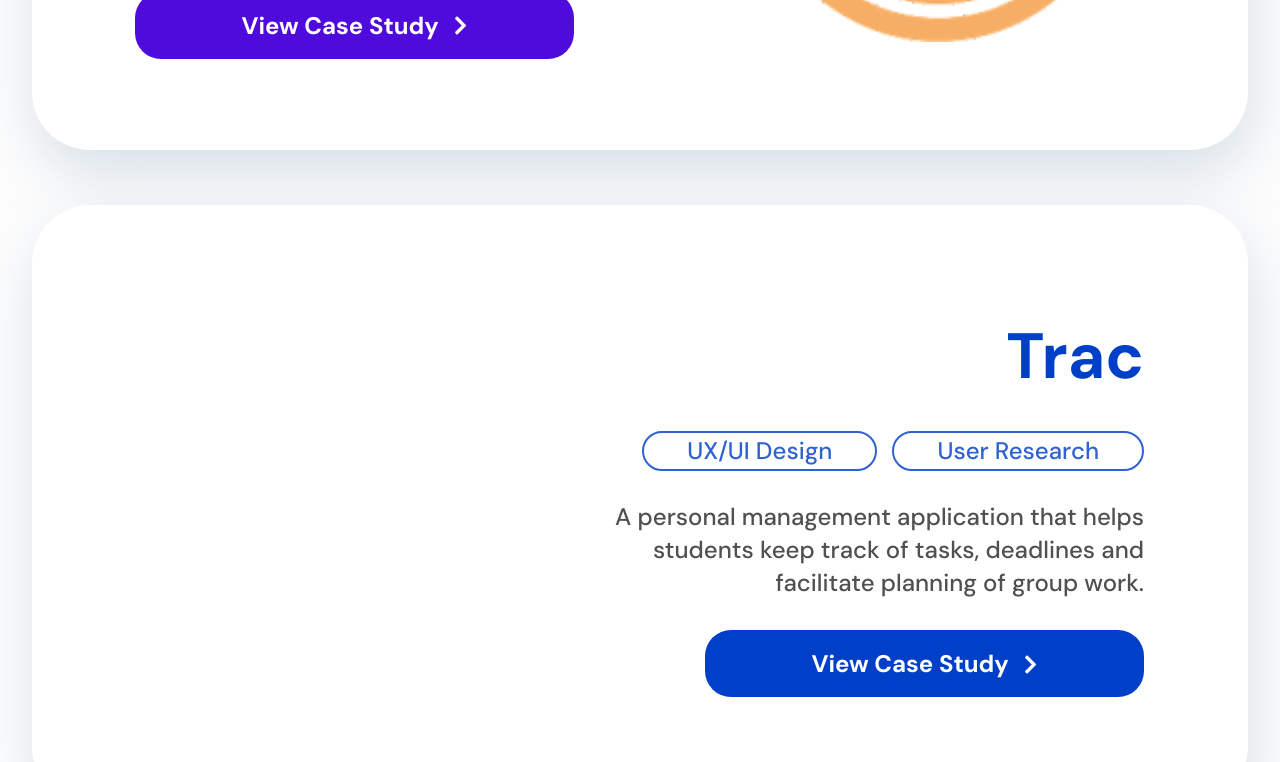
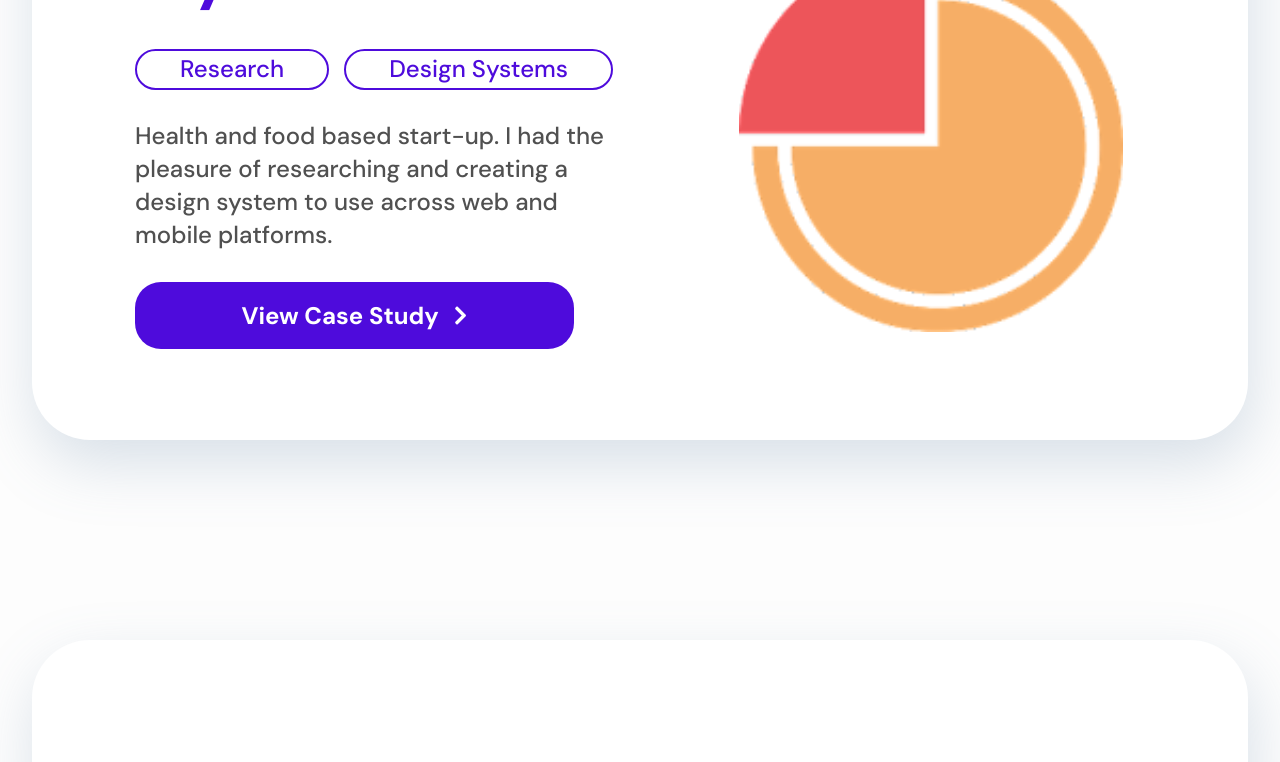
Before and after one commit to dermansultan/Portfolio2020, a React (Create React App) app: page / in a window 1280 px wide. Shown: the part 2000-2762 px from the top of the page. Built offline with nearby package versions, Linux system fonts and the light colour scheme; some icons are missing.

Commit message:
Add hover effects to case images

```diff
--- a/src/Components/Home.jsx
+++ b/src/Components/Home.jsx
@@ -350,6 +350,7 @@ const Home = () => {
             mainBackCol={"#FFFFFF"}
             projLink={"/Trac"}
             vector={<Trac />}
+            hover="rotate"
           />
           <CaseCard
             title={"Ruma"}
@@ -366,6 +367,7 @@ const Home = () => {
             mainBackCol={"#FFFFFF"}
             projLink={"/Ruma"}
             vector={<Ruma />}
+            hover="scale"
           />
           {/* <CaseCard
             title={"Coming Soon"}
--- a/src/Components/Main/CaseCard.jsx
+++ b/src/Components/Main/CaseCard.jsx
@@ -1,4 +1,4 @@
-import react from "react";
+import react, { useState } from "react";
 import styled, { keyframes } from "styled-components";
 import { Link } from "react-router-dom";
 import { FontAwesomeIcon } from "@fortawesome/react-fontawesome";
@@ -16,6 +16,10 @@ const hover = keyframes`
 
   }
 `;
+const hoverEffects = {
+  rotate: "rotate(7deg)",
+  scale: "scale(1.05)",
+};
 
 const Header = styled.h2`
   white-space: nowrap;
@@ -57,7 +61,7 @@ const CardContainer = styled.div`
   display: flex;
   position: relative;
   justify-content: space-between;
-  margin: 55px 0 0 0;
+  margin: 200px 0 0 0;
   padding: ${(props) => (props.reverse ? "0 104px 0 26px" : "0 125px 0 103px")};
   width: 100%;
   max-width: 1420px;
@@ -66,7 +70,9 @@ const CardContainer = styled.div`
   border-radius: 58px;
   flex-direction: ${(props) => (props.reverse ? "row-reverse" : "row")};
   background-color: ${(props) => props.mainBackCol};
-
+  :hover rect {
+    transform: ${(props) => (props.hover ? hoverEffects[props.hover] : "none")};
+  }
   @media only screen and (max-width: 769px) {
     width: 90%;
     height: 450px;
@@ -145,6 +151,15 @@ const Desc = styled.p`
   }
 `;
 
+const CaseImg = styled.div`
+  display: flex;
+  align-items: center;
+  rect {
+    transform-origin: center;
+    transition: 0.25s ease;
+  }
+`;
+
 function CaseCard({
   title,
   titleCol,
@@ -159,10 +174,12 @@ function CaseCard({
   projLink,
   construct,
   vector,
+  hover,
 }) {
+  const [transformEffect, setTransformEffect] = useState("none");
   return (
     <>
-      <CardContainer reverse={reverse} mainBackCol={mainBackCol}>
+      <CardContainer hover={hover} reverse={reverse} mainBackCol={mainBackCol}>
         <Col width="50%" reverse={reverse}>
           <Header titleCol={titleCol} reverse={reverse}>
             {title}
@@ -193,7 +210,7 @@ function CaseCard({
             </Btn>
           </Link>
         </Col>
-        <div style={{ display: "flex", alignItems: "center" }}>{vector}</div>
+        <CaseImg>{vector}</CaseImg>
       </CardContainer>
     </>
   );
--- a/src/index.css
+++ b/src/index.css
@@ -205,7 +205,7 @@ nav > a:hover {
   display: flex;
   flex-direction: column;
   justify-content: center;
-  padding-bottom: 140px;
+  padding-bottom: 460px;
   background-color: #fdfdfd;
 }
 
```
